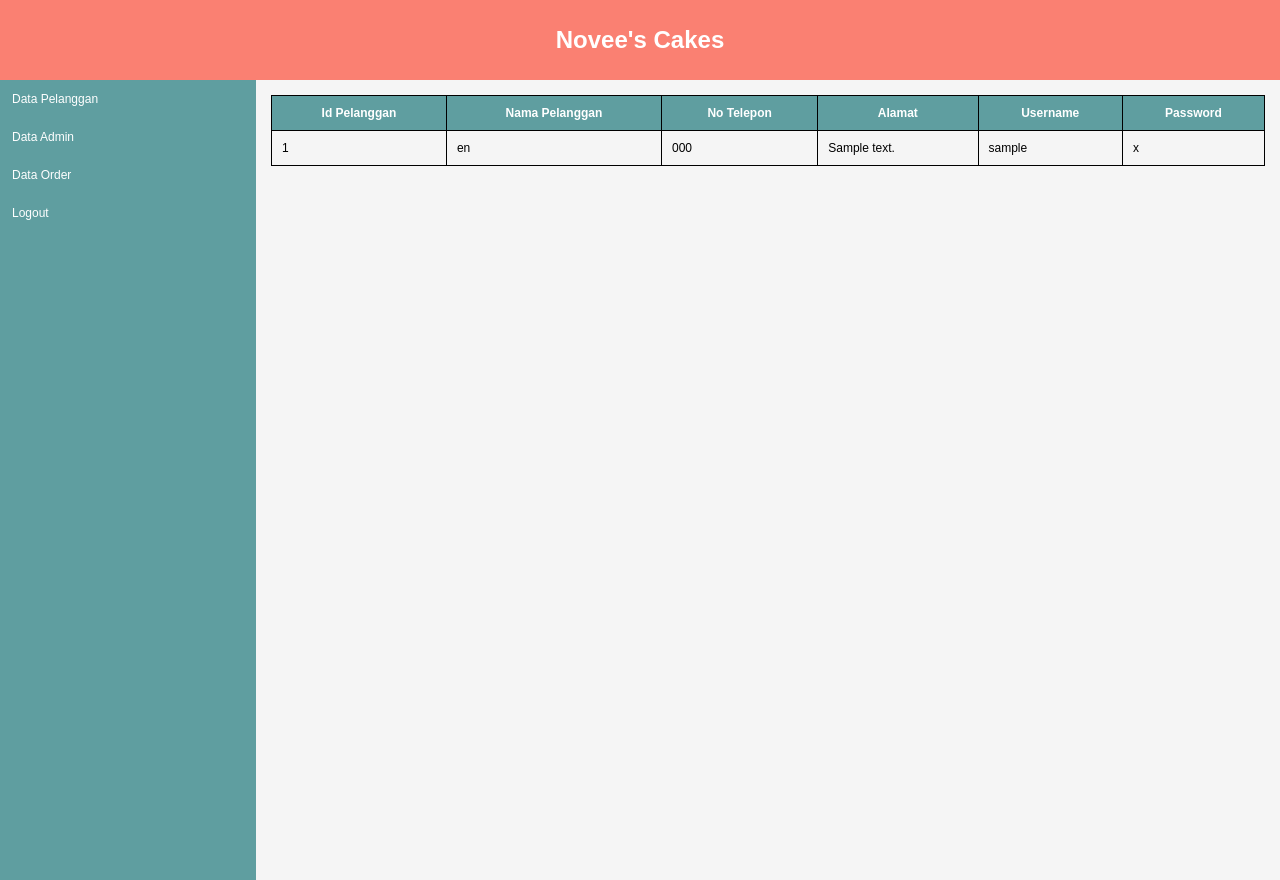
After one commit to KrishnDwi/Novees-Cakes, a PHP site: page /admin/data_pelanggan.php in a window 1280 px wide. The commit adds this page. Run offline with PHP 8.4, Linux system fonts and the light colour scheme; tables that the repository leaves empty or names only in its code hold one stand-in row (values such as "Sample post").

Commit message:
Menambahkan halaman data_pelanggan yang digunakan untuk menampilkan data dari pelanggan yang sudah terdaftar yang hanya bisa dilihat oleh admin

```diff
--- /dev/null
+++ b/admin/data_pelanggan.php
@@ -0,0 +1,60 @@
+<!DOCTYPE html>
+<html lang="en">
+
+<head>
+    <meta charset="UTF-8">
+    <meta name="viewport" content="width=device-width, initial-scale=1.0">
+    <link rel="stylesheet" href="../css/style.css">
+    <title>Admin | Dashboard</title>
+</head>
+
+<body>
+    <div class="admin">
+        <div class="header">
+            <h1>Novee's Cakes</h1>
+        </div>
+        <div class="container">
+            <div class="side-bar">
+                <div class="navbar-nav">
+                    <a href="#">Data Pelanggan</a>
+                    <a href="#">Data Admin</a>
+                    <a href="#">Data Order</a>
+                    <a href="../logout.php">Logout</a>
+                </div>
+            </div>
+
+            <div class="content">
+            <?php
+                require_once '../Pelanggan.php';
+                $view_pelanggan = new Pelanggan($pdo);
+                $pelanggan = $view_pelanggan->getAllPelanggan();
+            ?>
+                <table>
+                    <tr>
+                        <th>Id Pelanggan</th>
+                        <th>Nama Pelanggan</th>
+                        <th>No Telepon</th>
+                        <th>Alamat</th>
+                        <th>Username</th>
+                        <th>Password</th>
+                    </tr>
+            <?php
+                foreach ($pelanggan as $view_pelanggan)
+                {
+                    echo "<tr>";
+                        echo "<td>" . htmlspecialchars($view_pelanggan['id_pelanggan']) . "</td>";
+                        echo "<td>" . htmlspecialchars($view_pelanggan['nama_pelanggan']) . "</td >";
+                        echo "<td>" . htmlspecialchars($view_pelanggan['no_telp']) . "</td >";
+                        echo "<td>" . htmlspecialchars($view_pelanggan['alamat']) . "</td >";
+                        echo "<td>" . htmlspecialchars($view_pelanggan['username']) . "</td >";
+                        echo "<td>" . htmlspecialchars($view_pelanggan['password']) . "</td >";
+                    echo "</tr>";
+                }
+            ?>
+                </table>
+            </div>
+        </div>
+    </div>
+</body>
+
+</html>
--- a/css/style.css
+++ b/css/style.css
@@ -284,6 +284,53 @@ footer .navbar-nav a:hover{
 
 
 
+/* css index_admin */
+.admin .header{
+  height: 10vh;
+  display: flex;
+  align-items: center;
+  justify-content: center;
+  background-color: salmon;
+  color: white;
+}
+.admin .container{
+  display: flex;
+  height: 100vh;
+}
+.admin .container .side-bar{
+  width: 20vw;
+  background-color: cadetblue;
+}
+.admin .container .side-bar a{
+  display: block;
+  padding: 1rem;
+  color: white;
+}
+.admin .container .side-bar a:hover{
+  background-color: #aaaaaa;
+}
+.admin .container .content{
+  width: 80vw;
+  padding: 15px;
+}
+.admin .container .content table{
+  width: 100%;
+  border-collapse: collapse;
+}
+.admin .container .content table td{
+  border: 1px black solid;
+  border-collapse: collapse;
+  padding: 10px;
+}
+.admin .container .content table th{
+  border: 1px black solid;
+  border-collapse: collapse;
+  padding: 10px;
+  background-color: cadetblue;
+  color: white;
+}
+
+
 /* Laptop Responsive */
 @media (max-width: 1366px) {
   html {
```
